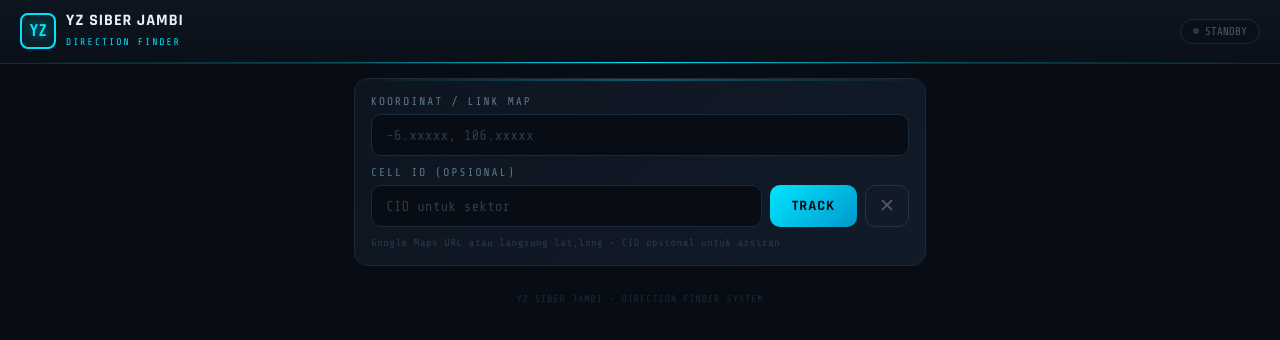
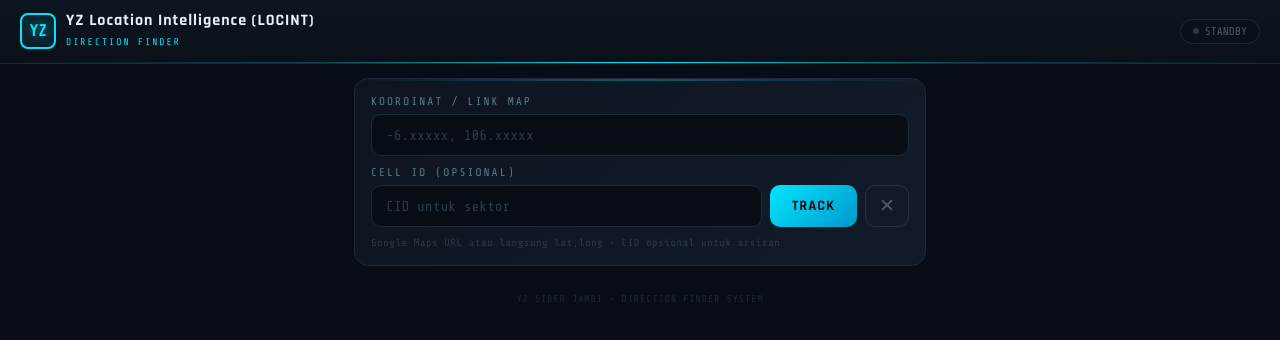
Before and after one commit to yasrzl/Direction-Target, a plain HTML site: page index.html in a window 1280 px wide. Drawn offline with nearby package versions, Linux system fonts and the light colour scheme.

Commit message:
Update index.html

```diff
--- a/index.html
+++ b/index.html
@@ -440,7 +440,7 @@
         <div class="brand">
             <div class="brand-logo">YZ</div>
             <div class="brand-text">
-                <h1>YZ SIBER JAMBI</h1>
+                <h1>YZ Location Intelligence (LOCINT)</h1>
                 <span>Direction Finder</span>
             </div>
         </div>
```
